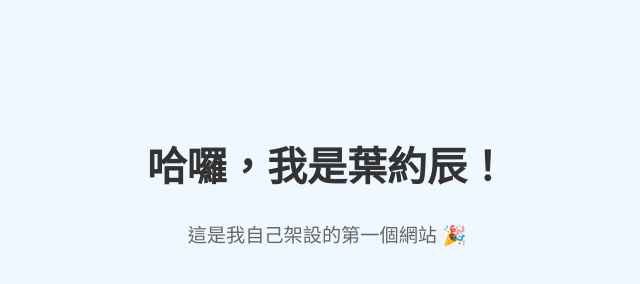
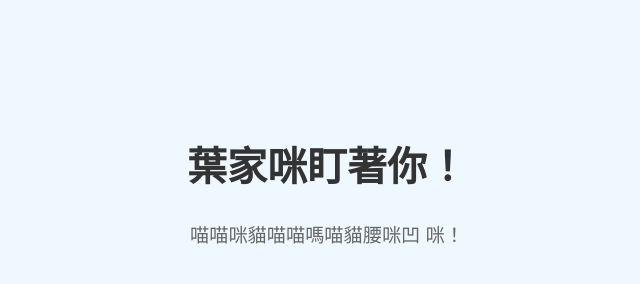
Before and after one commit to colliesdream/colliesdream.github.io, a plain HTML site: page index.html in a window 1280 px wide. Shown: the whole page, without its empty margins (313-953 px from the left). Drawn offline with Linux system fonts and the light colour scheme.

Commit message:
Update meow

```diff
--- a/index.html
+++ b/index.html
@@ -22,7 +22,7 @@
   </style>
 </head>
 <body>
-  <h1>哈囉，我是葉約辰！</h1>
-  <p>這是我自己架設的第一個網站 🎉</p>
+  <h1>葉家咪盯著你！</h1>
+  <p>喵喵咪貓喵喵嗎喵貓腰咪凹 咪！</p>
 </body>
 </html>
```
